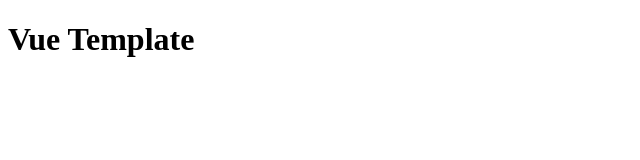
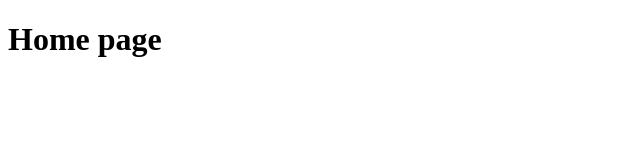
Before and after one commit to moaqz/create-app, a Vue app in the folder src/template-vue/: page / in a window 1280 px wide. Shown: the top 160 px of the page, without its empty margins (0-640 px from the left). Built offline with nearby package versions, Linux system fonts and the light colour scheme.

Commit message:
feat: add router for the vue template

```diff
--- a/src/template-vue/package.json
+++ b/src/template-vue/package.json
@@ -9,7 +9,8 @@
     "preview": "vite preview"
   },
   "dependencies": {
-    "vue": "^3.4.31"
+    "vue": "^3.4.31",
+    "vue-router": "^4.4.0"
   },
   "devDependencies": {
     "@types/node": "^20.14.11",
--- a/src/template-vue/src/App.vue
+++ b/src/template-vue/src/App.vue
@@ -1,11 +1,7 @@
 <script lang="ts" setup>
-interface Props {}
-
-defineProps<Props>();
+import { RouterView } from "vue-router";
 </script>
 
 <template>
-  <h1>Vue Template</h1>
+  <RouterView />
 </template>
-
-<style scoped></style>
--- a/src/template-vue/src/main.ts
+++ b/src/template-vue/src/main.ts
@@ -1,5 +1,8 @@
 import { createApp } from "vue";
+import router from "./router";
 import App from "./App.vue";
 
 const app = createApp(App);
+
+app.use(router);
 app.mount("#app");
--- /dev/null
+++ b/src/template-vue/src/router/index.ts
@@ -0,0 +1,11 @@
+import { createRouter, createWebHistory } from "vue-router";
+import HomeView from "~/views/HomeView.vue";
+
+const router = createRouter({
+  history: createWebHistory(import.meta.env.BASE_URL),
+  routes: [
+    { path: "/", name: "home", component: HomeView },
+  ],
+});
+
+export default router;
--- /dev/null
+++ b/src/template-vue/src/views/HomeView.vue
@@ -0,0 +1,11 @@
+<script lang="ts" setup>
+interface Props {}
+
+defineProps<Props>();
+</script>
+
+<template>
+  <h1>Home page</h1>
+</template>
+
+<style scoped></style>
```
